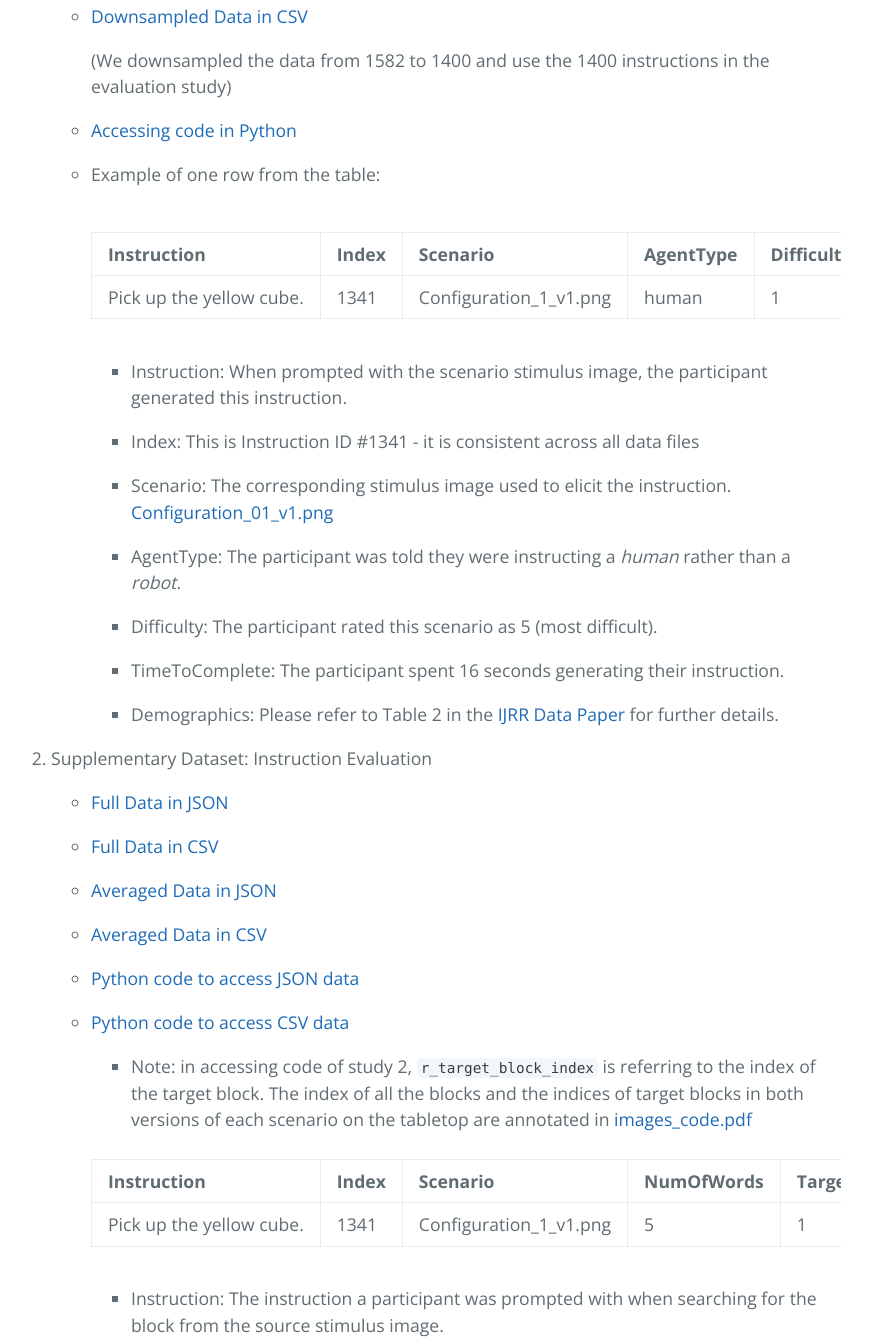
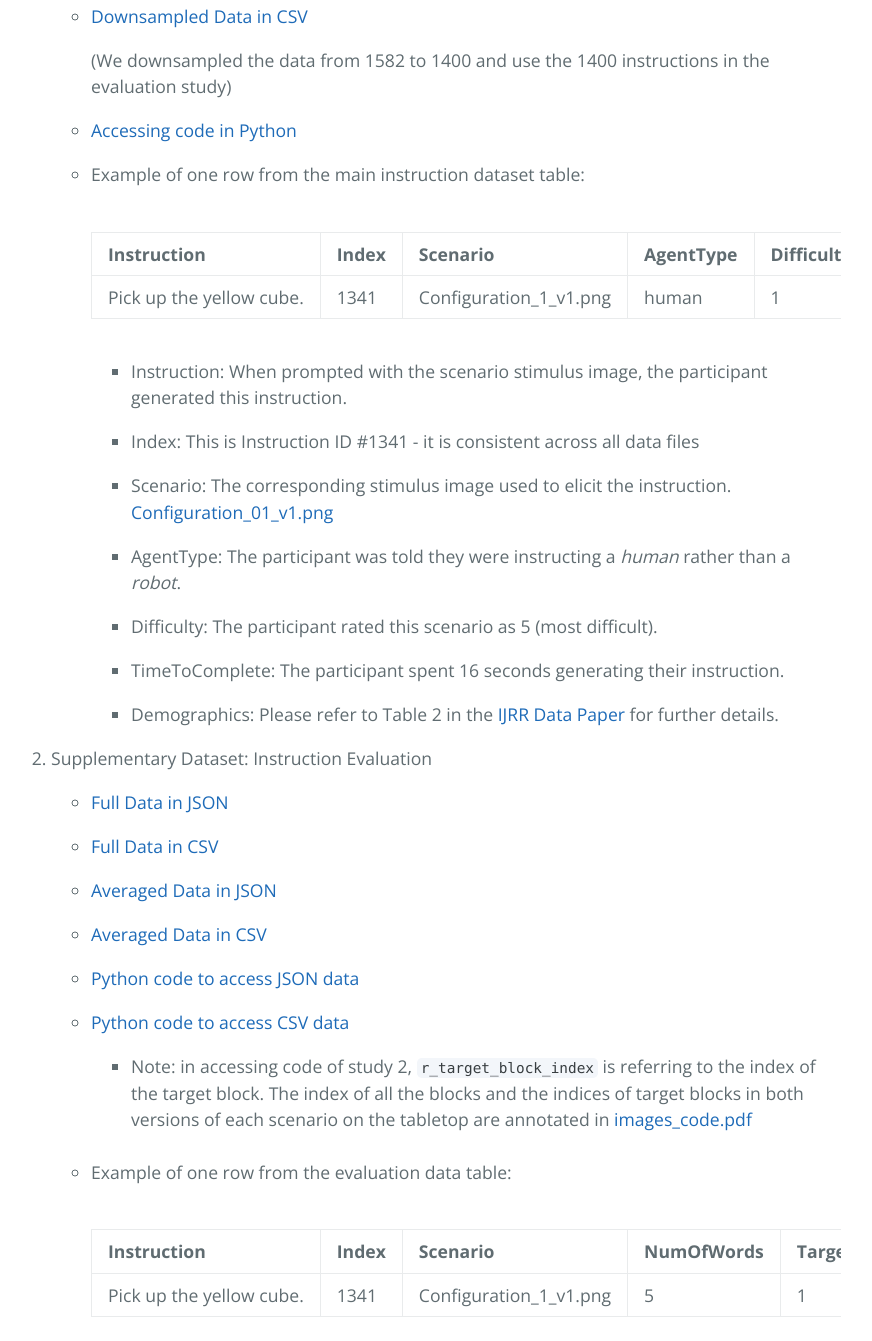
Before and after one commit to personalrobotics/collaborative_manipulation_corpus, a plain HTML site: page index.html in a window 1280 px wide. Shown: the part 945-2286 px from the top of the page, without its empty margins (213-1085 px from the left). Drawn offline with nearby package versions, Linux system fonts and the light colour scheme.

Commit message:
updated readme

```diff
--- a/index.html
+++ b/index.html
@@ -44,7 +44,7 @@
 <li><p><a href="./data/NLICorpusData_1400.csv" target="_blank">Downsampled Data in CSV</a></p>
 <p>(We downsampled the data from 1582 to 1400 and use the 1400 instructions in the evaluation study)</p></li>
 <li><p><a href="./code/access_NLICorpusData_CSV.py" target="_blank">Accessing code in Python</a></p></li>
-<li><p>Example of one row from the table:</p></li>
+<li><p>Example of one row from the main instruction dataset table:</p></li>
 <br>
 <table style="height:100px; width:750px; overflow-x:scroll ; overflow-y:hidden ; padding-bottom:10px;">
   <tr>
@@ -120,6 +120,9 @@
 </li>
 </ul>
 <br>
+<li><p>Example of one row from the evaluation data table:</p>
+</li>
+<br>
 <table style="height:100px; width:750px; overflow-x:scroll ; overflow-y:hidden ; padding-bottom:10px; n-th">
   <tr>
     <th>Instruction</th>
@@ -180,7 +183,7 @@
   <li><p>Index: This is Instruction ID #1341 - it is consistent across all data files</p></li>
   <li><p>Scenario: In the evaluation study, there was no distinction between versions of stimulus images e.g. 'v0 or v1'. Configuration_01_v1.png or Configuration_01_v2.png would both correspond to <a href="./study2_images_without_red_arrows/Configuration_01.png" target="_blank">Configuration_01.png</a> as they are the same when the red indication arrow is removed.</p></li>
   <li><p>NumOfWords: Number of words within this instruction</p></li>
-  <li><p>TargetBlockId: A number assigned to each block within an image as defined in<a href="./docs/images_code.pdf" target="_blank">images_code.pdf</a> Page 1. The real target block in the original source images was block '1'.</p></li>
+  <li><p>TargetBlockId: A number assigned to each block within an image as defined in <a href="./docs/images_code.pdf" target="_blank">images_code.pdf</a> Page 1. The real target block in the original source images was block '1'.</p></li>
   <li><p>ClickedBlockId: A number which comes from the same definition as the TargetBlockId. This number refers to the block that was selected by the evaluating participant.</p></li>
   <li><p>Correctness: This participant successfully selected the target block (1 if correct, 0 if wrong).</p></li>
   <li><p>TimeToComplete: The participant spent ~3.6 seconds evaluating this instruction.</p></li>
```
Also changed, not shown: 1 other file.
